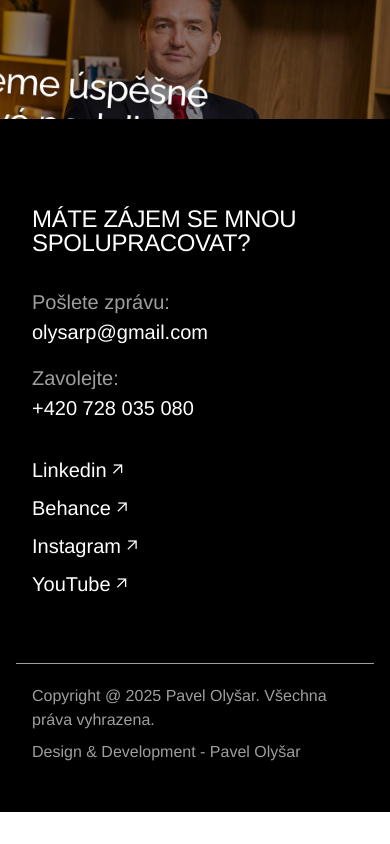
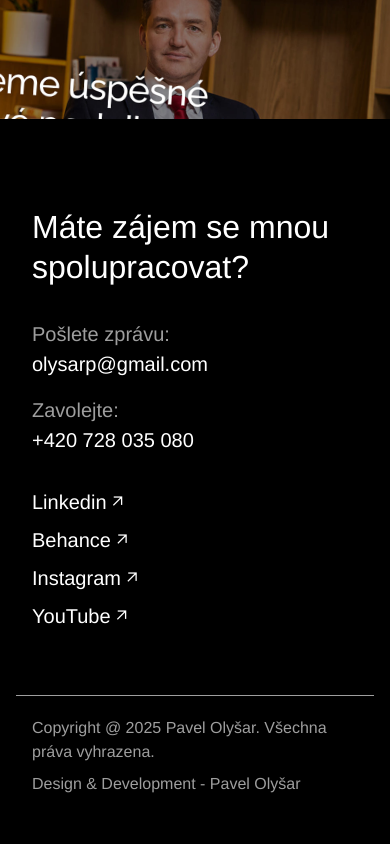
Before and after one commit to PavelOlysar/Portfolio, a Vue app: page / in a window 390 px wide. Shown: the part 4158-5002 px from the top of the page. Before the commit the page ends 4970 px from the top, so only its background shows below. Built offline with nearby package versions, Linux system fonts and the light colour scheme.

Commit message:
fix footer heading

```diff
--- a/src/components/Footer.vue
+++ b/src/components/Footer.vue
@@ -5,7 +5,7 @@
     <footer id="contact">
         <div class="footer__container">
             <div class="footer__row footer__row--top">
-                <h3 class="footer__heading">Máte zájem se mnou spolupracovat?</h3>
+                <p class="footer__heading">Máte zájem se mnou spolupracovat?</p>
                 <!-- <Button variant="white">Project Form</Button> -->
             </div>
             <div class="footer__row footer__row--bottom">
@@ -142,22 +142,11 @@ footer {
 }
 
 .footer__heading {
-    font-size: 6rem;
-    line-height: 1;
-    letter-spacing: -0.075em;
-    text-transform: uppercase;
-    font-weight: 400;
-    margin: 0;
-
-    @media (max-width: 1024px) {
-        font-size: 4rem;
-        letter-spacing: -0.025em;
-
-    }
+    font-size: 4rem;
+    line-height: 1.25;
 
     @media (max-width: 750px) {
-        font-size: 1.5rem;
-        letter-spacing: -0.015em;
+        font-size: 2rem;
     }
 }
 
```
